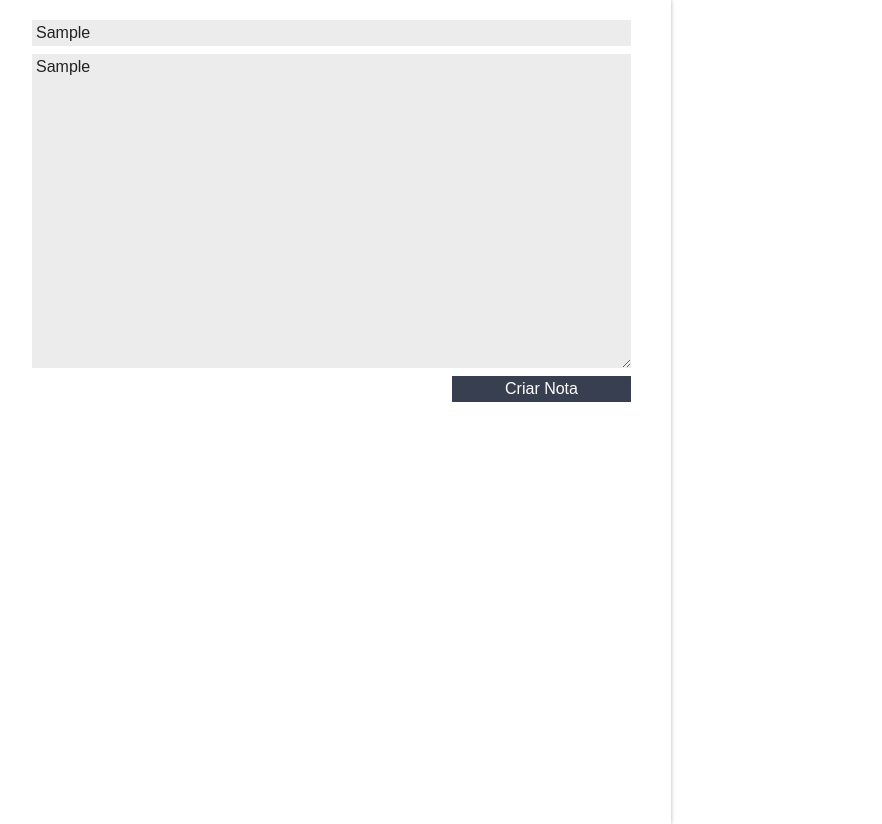
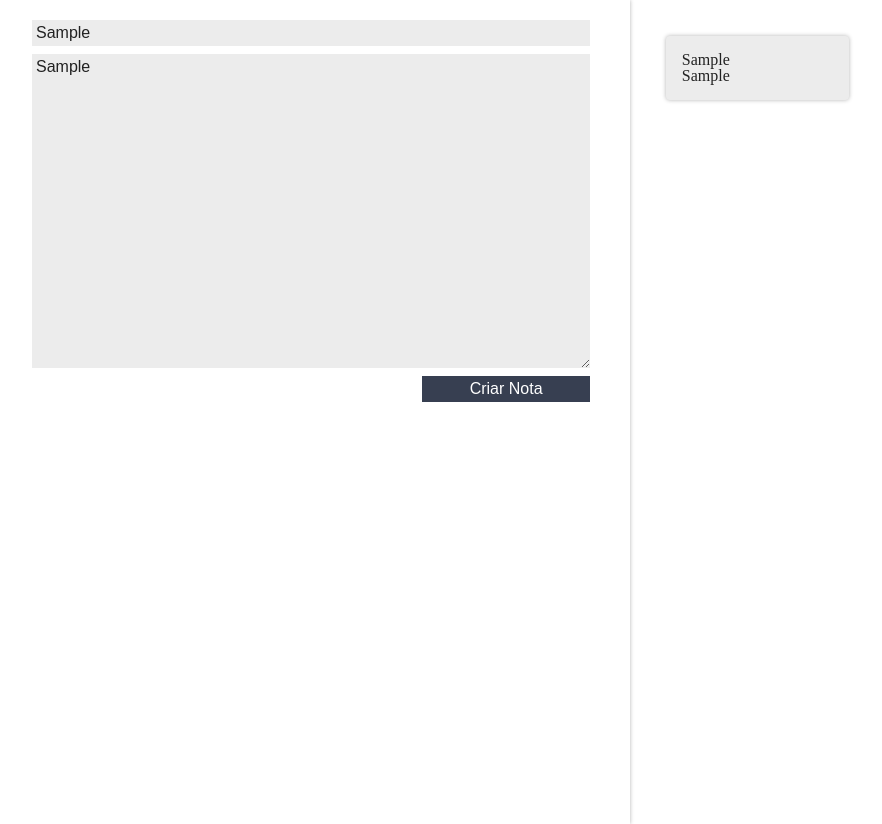
Before and after one commit to tiag188/ceep, a React (Create React App) app: page / in a window 1280 px wide. Both pictures are taken after typing "Sample", "Sample" into the empty fields and a click on the button "Criar Nota". Shown: the whole page, without its empty margins (8-890 px from the left). Built offline with nearby package versions, Linux system fonts and the light colour scheme.

Commit message:
feat: atribuir o novo estado para atualizar a renderização

```diff
--- a/src/App.js
+++ b/src/App.js
@@ -4,21 +4,25 @@ import ListDeNotas from "./components/ListaDeNotas";
 import "./assets/App.css";
 
 class App extends Component {
-  constructor(props) {
-    super(props);
-    this.notas = [];
+  constructor() {
+    super();
+    this.state = {
+      notas: [],
+    };
   }
 
   criarNota(titulo, descricao) {
     const novaNota = { titulo, descricao };
-    this.notas.push(novaNota);
+    const novoEstadoArrayNotas = [...this.state.notas, novaNota];
+    const novoEstado = { notas: novoEstadoArrayNotas };
+    this.setState(novoEstado);
     console.log("um novo card " + titulo + " " + descricao);
   }
   render() {
     return (
       <section className="conteudo">
         <FormularioCadastro criarNota={this.criarNota.bind(this)} />
-        <ListDeNotas notas={this.notas} />
+        <ListDeNotas notas={this.state.notas} />
       </section>
     );
   }
--- a/src/components/CardNota/CardNota.jsx
+++ b/src/components/CardNota/CardNota.jsx
@@ -1,13 +1,13 @@
 import React, { Component } from "react";
-import "./style.css"
+import "./style.css";
 
 class CardNota extends Component {
   render() {
     return (
       <section className="card-nota">
         <header>
-          <h3>Título</h3>
-          <p>Escreva sua nota</p>
+          <h3>{this.props.titulo}</h3>
+          <p>{this.props.descricao}</p>
         </header>
       </section>
     );
--- a/src/components/ListaDeNotas/ListaDeNotas.jsx
+++ b/src/components/ListaDeNotas/ListaDeNotas.jsx
@@ -12,8 +12,7 @@ class ListDeNotas extends Component {
         {this.props.notas.map((nota, index) => {
           return (
             <li className="lista-notas_item" key={index}>
-              <div>{nota}</div>
-              <CardNota />
+              <CardNota titulo={nota.titulo} descricao={nota.descricao} />
             </li>
           );
         })}
```
